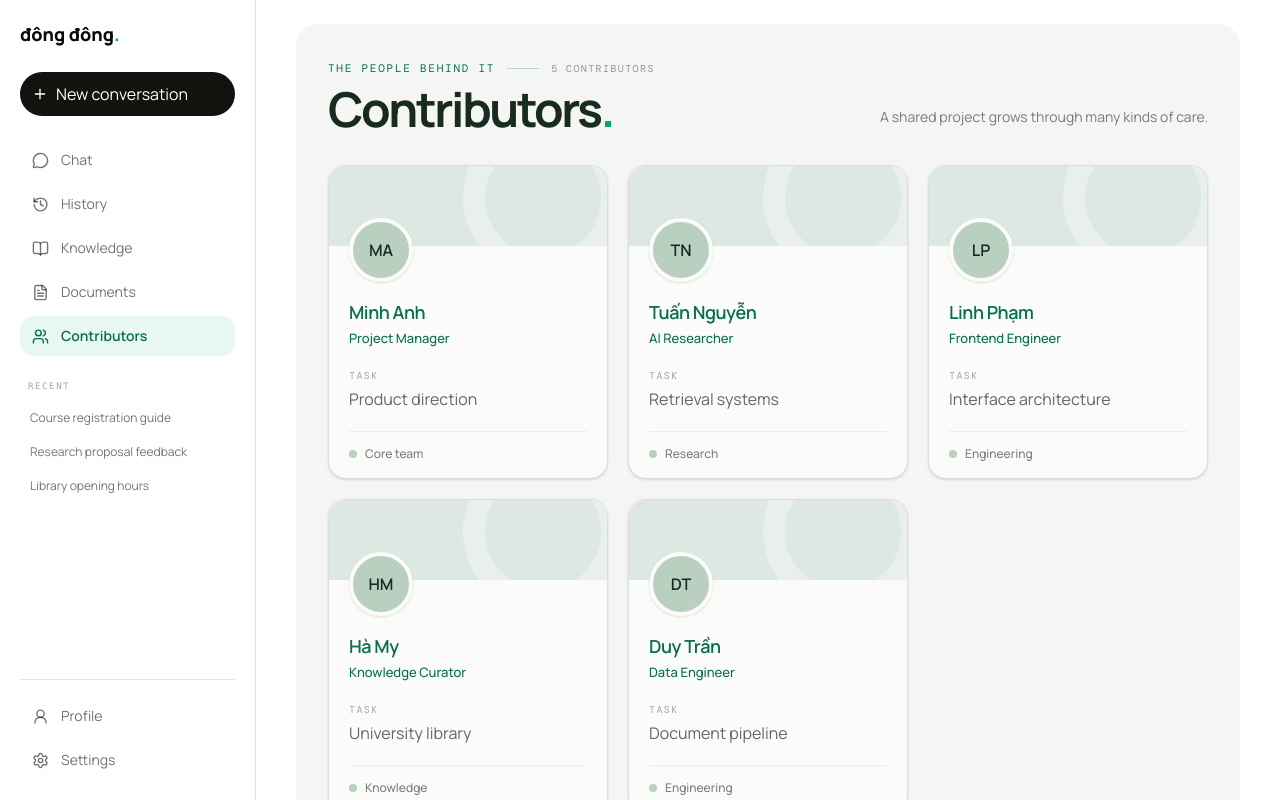
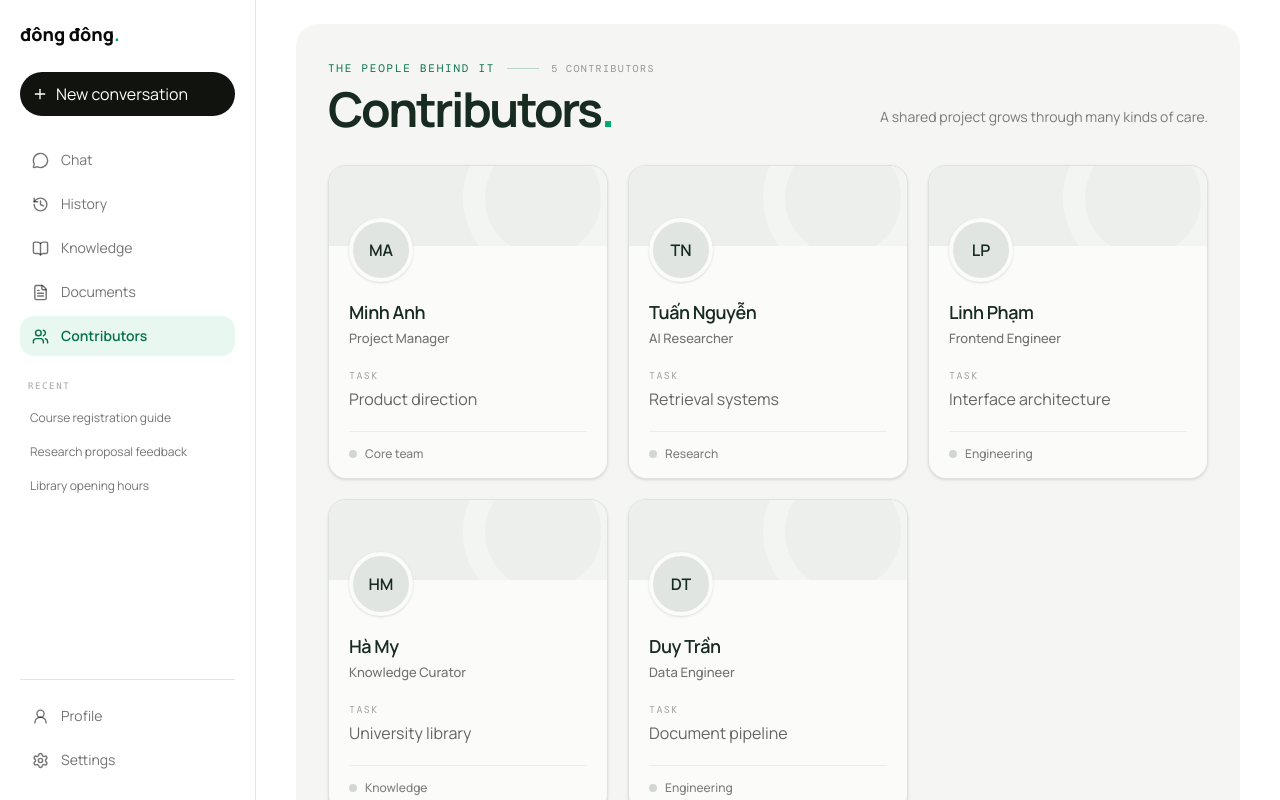
Before and after one commit to IT-UPD-Org/AI_Dong_Dong_FE, a React (Vite) app: page /contributors in a window 1280 px wide. Built offline with nearby package versions, Linux system fonts and the light colour scheme.

Commit message:
style: reveal green accents on contributor hover

```diff
--- a/src/pages/ContributorsPage.tsx
+++ b/src/pages/ContributorsPage.tsx
@@ -43,7 +43,7 @@ export function ContributorsPage() {
         {contributors.map((contributor) => (
           <article
             key={contributor.id}
-            className="group relative isolate min-w-0 rounded-2xl border-[0.5px] border-[#d7e1db] bg-[#fbfbf9] shadow-sm transition duration-300 hover:border-[#bfd2c7] hover:shadow-xl motion-safe:hover:-translate-y-1 motion-reduce:transition-none"
+            className="group relative isolate min-w-0 rounded-2xl border-[0.5px] border-[#dfe3e0] bg-[#fbfbf9] shadow-sm transition duration-300 hover:border-[#bfd2c7] hover:bg-[#f9fbf9] hover:shadow-xl motion-safe:hover:-translate-y-1 motion-reduce:transition-none"
           >
             <span
               aria-hidden="true"
@@ -51,7 +51,7 @@ export function ContributorsPage() {
             />
             <div
               aria-hidden="true"
-              className="relative h-20 overflow-hidden rounded-t-2xl bg-[#dce8e1] transition-colors duration-500 group-hover:bg-[#cfdfd6]"
+              className="relative h-20 overflow-hidden rounded-t-2xl bg-[#ecefec] transition-colors duration-500 ease-out group-hover:bg-[#d2e2d9]"
             >
               <span className="absolute -right-4 -top-12 size-40 rounded-full border-[22px] border-white/35 transition-transform duration-500 ease-out motion-safe:group-hover:translate-x-3 motion-safe:group-hover:translate-y-3 motion-safe:group-hover:scale-105" />
             </div>
@@ -59,16 +59,16 @@ export function ContributorsPage() {
             <div className="relative flex min-h-52 flex-col px-5 pb-4">
               <div
                 aria-hidden="true"
-                className="-mt-7 flex size-16 items-center justify-center rounded-full border-4 border-[#fbfbf9] bg-[#b9d0c1] text-base font-semibold text-[#172b21] shadow-sm transition duration-300 ease-out group-hover:-translate-y-1 group-hover:shadow-md"
+                className="-mt-7 flex size-16 items-center justify-center rounded-full border-4 border-[#fbfbf9] bg-[#e1e5e2] text-base font-semibold text-[#172b21] shadow-sm transition duration-300 ease-out group-hover:-translate-y-1 group-hover:bg-[#b9d0c1] group-hover:shadow-md"
               >
                 {contributor.initials}
               </div>
 
               <div className="mt-4 flex-1">
-                <h2 className="break-words text-lg font-semibold tracking-tight text-[#04714a]">
+                <h2 className="break-words text-lg font-semibold tracking-tight text-[#172b21] transition-colors duration-300 group-hover:text-[#04714a]">
                   {contributor.name}
                 </h2>
-                <p className="mt-0.5 text-[13px] font-medium leading-5 text-[#04714a]">
+                <p className="mt-0.5 text-[13px] font-medium leading-5 text-black/55 transition-colors duration-300 group-hover:text-[#04714a]">
                   {contributor.role}
                 </p>
 
@@ -115,7 +115,7 @@ export function ContributorsPage() {
               <p className="mt-5 flex items-center gap-2 border-t border-black/[.06] pt-3.5 text-xs font-medium text-black/50">
                 <span
                   aria-hidden="true"
-                  className="size-2 rounded-full bg-[#b9d0c1] transition-transform duration-300 group-hover:scale-125"
+                  className="size-2 rounded-full bg-[#d2d7d3] transition duration-300 group-hover:scale-125 group-hover:bg-[#b9d0c1]"
                 />
                 {contributor.team}
               </p>
```
